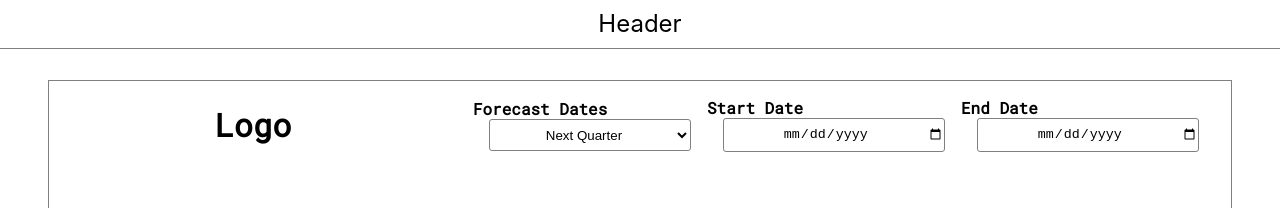
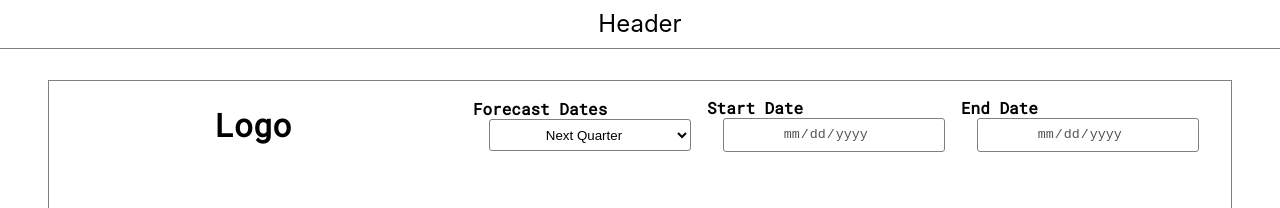
Before and after one commit to lucianofedericoolmedo/templateReactCharts, a React (Create React App) app: page / in a window 1280 px wide. Shown: the top 208 px of the page. Built offline with nearby package versions, Linux system fonts and the light colour scheme; a web font is replaced by a local one.

Commit message:
disable date inputs if the selected forecast dates is not custom

```diff
--- a/src/pages/optimizationAndPrediction/OptimizationAndPrediction.js
+++ b/src/pages/optimizationAndPrediction/OptimizationAndPrediction.js
@@ -39,6 +39,7 @@
       optimizedValue: 0,
     },
   });
+  const [forecastDates, setForecastDates] = useState("");
   const [dateRange, setDateRange] = useState({ minDate: "", maxDate: "" });
   // i left the minutes and the callback as consts so its easy to change it if need be
   const minutesBetweenAutomaticUpdate = 5;
@@ -58,6 +59,7 @@
                 className="forecast-dates-select"
                 name="forecast-date"
                 id="forecast-date"
+                onChange={(e) => setForecastDates(e.target.value)}
               >
                 <option value="next-quarter">Next Quarter</option>
                 <option value="next-year">Next Year</option>
@@ -73,6 +75,7 @@
                 name="start-date"
                 id="start-date"
                 max={dateRange.maxDate}
+                disabled={forecastDates !== "custom"}
                 onChange={(e) =>
                   setDateRange({ ...dateRange, minDate: e.target.value })
                 }
@@ -86,6 +89,7 @@
                 name="end-date"
                 id="end-date"
                 min={dateRange.minDate}
+                disabled={forecastDates !== "custom"}
                 onChange={(e) =>
                   setDateRange({ ...dateRange, maxDate: e.target.value })
                 }
```
